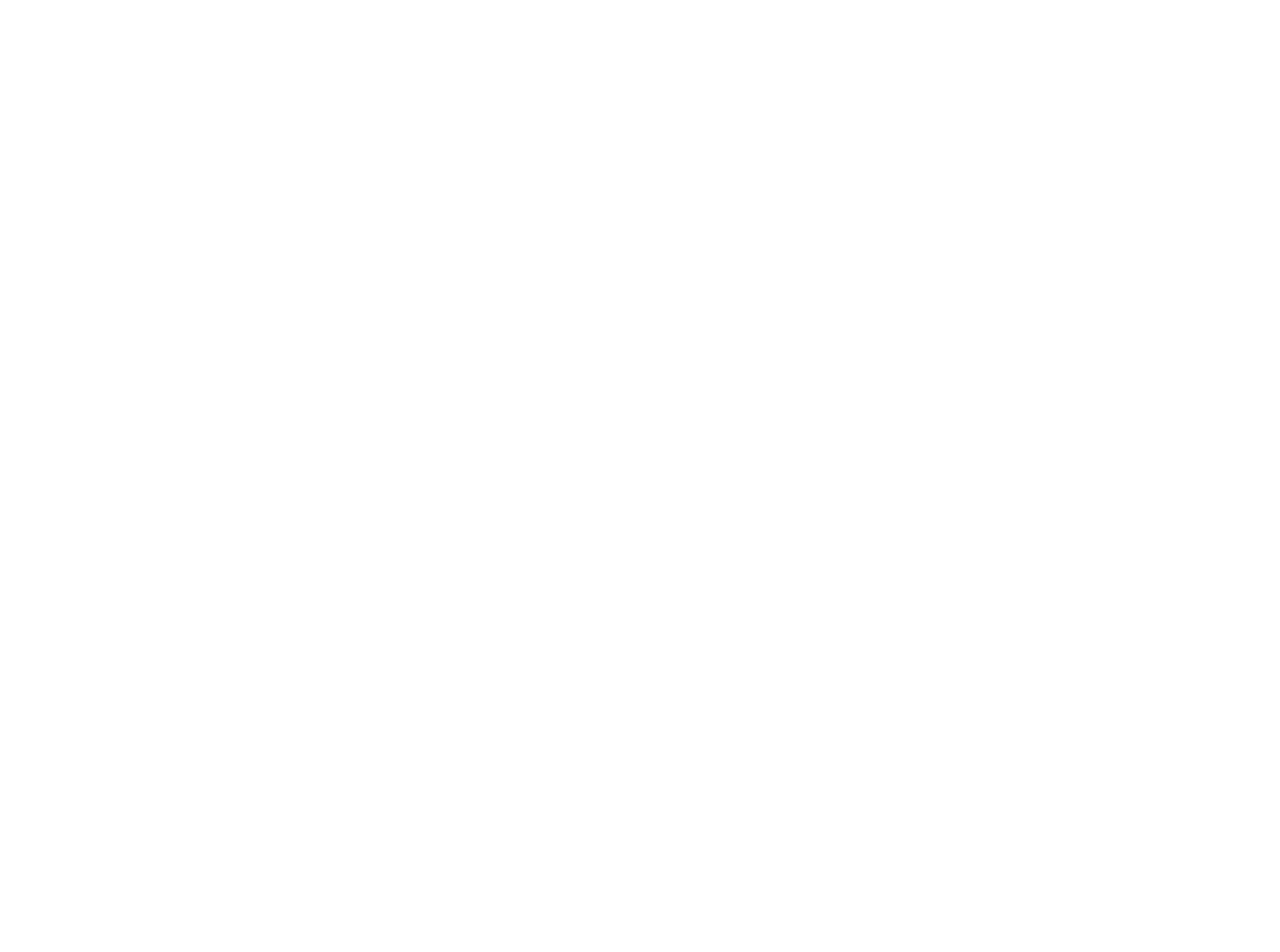
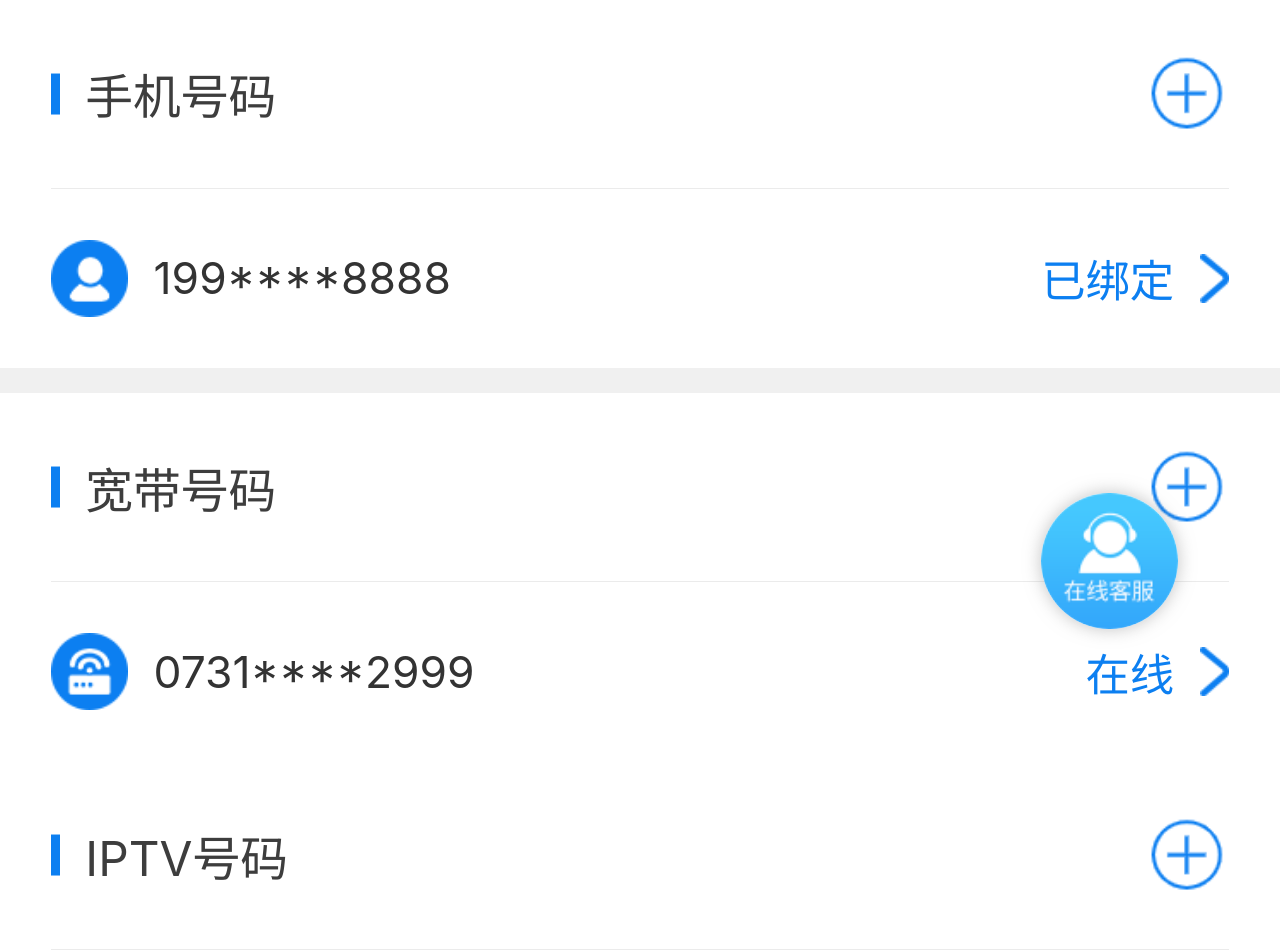
Before and after one commit to codermute/dx, a Vue app: page /#/accountManagement in a window 1280 px wide. Before the commit this address had no page. Shown: the top 952 px of the page. Before the commit the page ends 800 px from the top, so only its background shows below. Built offline with nearby package versions, Linux system fonts and the light colour scheme.

Commit message:
账号管理

```diff
--- a/src/App.vue
+++ b/src/App.vue
@@ -1,6 +1,6 @@
 <template>
   <router-view v-slot="{ Component }">
-    <keep-alive>
+    <keep-alive max="8">
       <component
         :is="Component"
         :key="$route.name"
--- a/src/router/index.js
+++ b/src/router/index.js
@@ -36,9 +36,9 @@ const routes = [
     }
   },
   {
-    path: '/account',
-    name: 'Account',
-    component: () => import('../views/account/account.vue'),
+    path: '/accountChoose',
+    name: 'AccountChoose',
+    component: () => import('../views/account-choose/account-choose.vue'),
     meta: {
       keepAlive: true
     }
@@ -50,6 +50,20 @@ const routes = [
     meta: {
       keepAlive: true
     }
+  },
+  {
+    path: '/accountManagement',
+    name: 'AccountManagement',
+    component: () =>
+      import('../views/account-management/account-management.vue'),
+    meta: {
+      keepAlive: true
+    }
+  },
+  {
+    path: '/:pathMatch(.*)*',
+    name: 'notFound',
+    component: () => import('../views/not-found/not-found.vue')
   }
 ]
 
--- a/src/service/request/config.js
+++ b/src/service/request/config.js
@@ -1,4 +1,4 @@
-const baseURL = 'http://123.207.32.32:1888/api'
+const baseURL = ''
 const TIMEOUT = 5000
 
 export { baseURL, TIMEOUT }
--- a/src/views/account/account.vue
+++ b/src/views/account-choose/account-choose.vue
@@ -1,5 +1,5 @@
 <template>
-  <div class="account">
+  <div class="account-choose">
     <div class="page page5">
       <div class="page_main">
         <!-- <div class="mt">
--- /dev/null
+++ b/src/views/account-management/account-management.vue
@@ -0,0 +1,146 @@
+<template>
+  <div class="account-management">
+    <div class="page page3">
+      <div class="page_batch_wrap">
+        <div class="section">
+          <template v-for="(item, index) in bindingData1" :key="index">
+            <div class="group">
+              <div class="g_head">
+                <span class="title">{{ item.title }}</span>
+                <img src="@/assets/images/phoneBind/add.png" class="ico-add" />
+              </div>
+              <div class="g_body">
+                <template v-for="(itemn, k) in item.list" :key="k">
+                  <div class="item">
+                    <div class="fl">
+                      <img :src="item.icon" class="icon" />
+                      <span class="txt">{{ itemn.vm }}</span>
+                    </div>
+                    <div class="fr">
+                      <span class="txt txt-1" v-if="itemn.state == 3"
+                        >已绑定</span
+                      >
+                      <span class="txt txt-1" v-if="itemn.state == 1"
+                        >在线</span
+                      >
+                      <span class="txt txt-2" v-if="itemn.state == 2"
+                        >已关联</span
+                      >
+                      <img
+                        src="@/assets/images/phoneBind/arr@1729.png"
+                        class="ico_arr1"
+                      />
+                    </div>
+                  </div>
+                  <div class="item add-box" :id="'addBox' + index">
+                    <div class="ite-inner">
+                      <div class="fl">
+                        <img src="" class="icon" />
+                        <span class="txt name"></span>
+                      </div>
+                      <div class="fr">
+                        <span class="txt txt-1">前往关联</span>
+                        <img
+                          src="@/assets/images/phoneBind/arr@1729.png"
+                          class="ico_arr1"
+                        />
+                      </div>
+                    </div>
+                  </div>
+                </template>
+              </div>
+            </div>
+          </template>
+        </div>
+        <div class="section">
+          <template v-for="(item, index) in bindingData2" :key="index">
+            <div class="group">
+              <div class="g_head">
+                <span class="title">{{ item.title }}</span>
+                <img src="@/assets/images/phoneBind/add.png" class="ico-add" />
+              </div>
+              <div class="g_body">
+                <template v-for="(itemn, k) in item.list" :key="k">
+                  <div class="item">
+                    <div class="fl">
+                      <img :src="item.icon" class="icon" />
+                      <span class="txt">{{ itemn.vm }}</span>
+                    </div>
+                    <div class="fr">
+                      <span class="txt txt-1" v-if="itemn.state == 3"
+                        >已绑定</span
+                      >
+                      <span class="txt txt-1" v-if="itemn.state == 1"
+                        >在线</span
+                      >
+                      <span class="txt txt-2" v-if="itemn.state == 2"
+                        >已关联</span
+                      >
+                      <img
+                        src="@/assets/images/phoneBind/arr@1729.png"
+                        class="ico_arr1"
+                      />
+                    </div>
+                  </div>
+                  <div class="item add-box" :id="'addBox' + index">
+                    <div class="ite-inner">
+                      <div class="fl">
+                        <img src="" class="icon" />
+                        <span class="txt name"></span>
+                      </div>
+                      <div class="fr">
+                        <span class="txt txt-1">前往关联</span>
+                        <img
+                          src="@/assets/images/phoneBind/arr@1729.png"
+                          class="ico_arr1"
+                        />
+                      </div>
+                    </div>
+                  </div>
+                </template>
+              </div>
+            </div>
+          </template>
+        </div>
+      </div>
+      <a class="btn_reset">重置服务密码</a>
+      <a class="page-back">返回服务大厅</a>
+      <a class="btn_service" id="drag"></a>
+    </div>
+  </div>
+</template>
+
+<script setup>
+const bindingData1 = [
+  {
+    title: '手机号码',
+    type: '4',
+    icon: require('@/assets/images/phoneBind/adorn1.png'),
+    list: [{ vm: '199****8888', state: 3 }]
+  }
+]
+const bindingData2 = [
+  {
+    title: '宽带号码',
+    type: '1',
+    icon: require('@/assets/images/phoneBind/adorn2.png'),
+    list: [{ vm: '0731****2999', state: 1 }]
+  },
+  {
+    title: 'IPTV号码',
+    type: '2',
+    icon: require('@/assets/images/phoneBind/adorn3.png'),
+    list: [{ vm: 'CS032****87@VOD', state: 2 }]
+  },
+  {
+    title: '固话号码',
+    type: '3',
+    icon: require('@/assets/images/phoneBind/adorn4.png'),
+    list: [{ vm: '0731****0255', state: 2 }]
+  }
+]
+</script>
+
+<style scoped>
+@import '../../assets/css/phoneBind/style.css';
+</style>
--- a/src/views/bind/cpns/iptvPopup/iptvPopup.vue
+++ b/src/views/bind/cpns/iptvPopup/iptvPopup.vue
@@ -17,7 +17,10 @@
             </div>
             <ul class="scont">
               <template v-for="(item, index) in iptvList" :key="index">
-                <li :class="['item', { active: optionCurrent === index }]">
+                <li
+                  :class="['item', { active: iptvIndex === index }]"
+                  @click="changeCurrent(index)"
+                >
                   IPTV账号：{{ item }}
                 </li>
               </template>
@@ -41,12 +44,19 @@ defineProps({
   iptvList: {
     type: Array,
     default: () => []
+  },
+  iptvIndex: {
+    type: Number,
+    default: 0
   }
 })
 
-const emit = defineEmits(['closeClick'])
+const emit = defineEmits(['closeClick', 'update:iptvIndex'])
 
 const closeClick = () => {
   emit('closeClick')
 }
+const changeCurrent = (index) => {
+  emit('update:iptvIndex', index)
+}
 </script>
--- a/src/views/bind/cpns/networkPopup/networkPopup.vue
+++ b/src/views/bind/cpns/networkPopup/networkPopup.vue
@@ -9,20 +9,22 @@
         />
         <div class="pp_cont">
           <div class="selection">
-            <div class="shead">
+            <div class="head">
               身份证<a class="cor">430320********7018</a>名下有<em
                 class="num"
                 >{{ networkList.length }}</em
               >条宽带，请选择要绑定的宽带：
             </div>
-            <ul class="scont">
+            <ul class="list">
               <template v-for="(item, index) in networkList" :key="index">
                 <li
-                  :class="['item', { active: optionCurrent === index }]"
-                  @click="onSelectItem(index)"
+                  :class="['item', { active: networkIndex === index }]"
+                  @click="changeCurrent(index)"
                 >
+                  <!-- <span class="tag">该账号已绑定</span> -->
                   <div class="name">IPTV账号：{{ item.name }}</div>
                   <div class="text">原套餐：{{ item.text }}</div>
+                  <div class="text">地址：湖南长沙市雨花区韶山南路99号</div>
                 </li>
               </template>
             </ul>
@@ -45,6 +47,19 @@ defineProps({
   networkList: {
     type: Array,
     default: () => []
+  },
+  networkIndex: {
+    type: Number,
+    default: 0
   }
 })
+
+const emit = defineEmits(['closeNetwork', 'update:networkIndex'])
+
+const closeNetwork = () => {
+  emit('closeNetwork')
+}
+const changeCurrent = (index) => {
+  emit('update:networkIndex', index)
+}
 </script>
--- /dev/null
+++ b/src/views/not-found/not-found.vue
@@ -0,0 +1,3 @@
+<template>
+  <h3>not-found</h3>
+</template>
```
Also changed, not shown: src/views/bind/bind.vue (+32 -22 lines).
